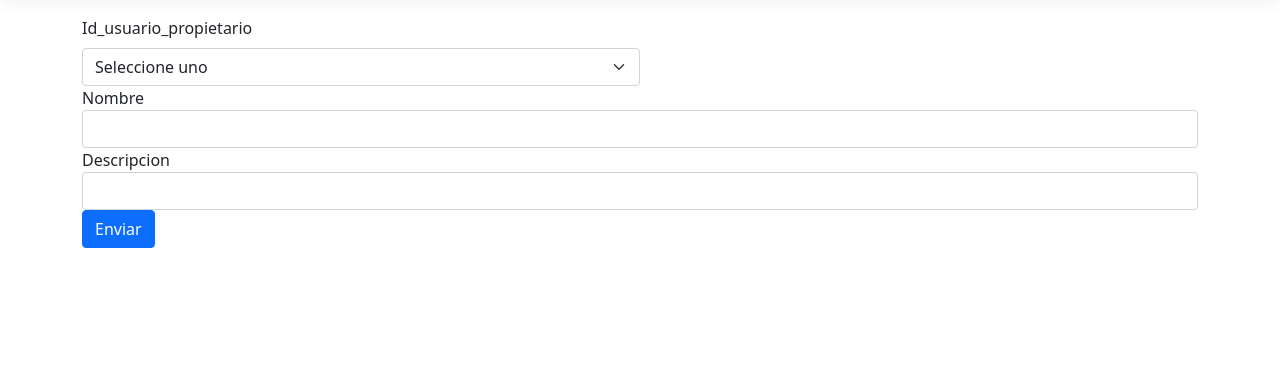
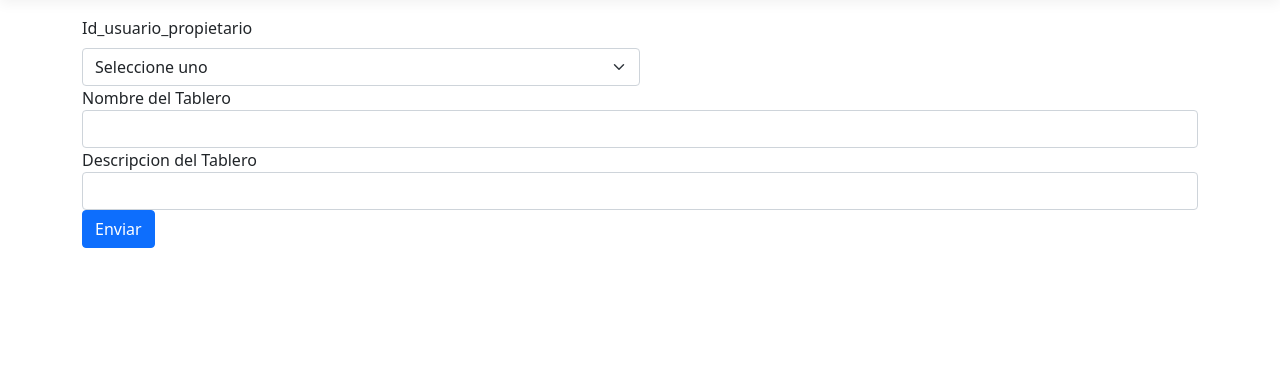
Before and after one commit to TallerDeLenguajes1/tl2-tp10-2023-William24A, an ASP.NET Core app: page /Tablero/Create in a window 1280 px wide. Shown: the part 57-422 px from the top of the page. Run offline with ASP.NET Core 8, Linux system fonts and the light colour scheme; the visitor is signed in with stand-in values (Sample User, id 1); data that the repository does not hold is empty; style sheets or scripts are compiled from the project's sources; database files in the repository are not loaded.

Commit message:
commit final

```diff
--- a/Views/Tablero/Create.cshtml
+++ b/Views/Tablero/Create.cshtml
@@ -13,12 +13,12 @@
         </select>
 
     <div class="form-group">
-        <label asp-for="@Model.Nombre">Nombre</label>
+        <label asp-for="@Model.Nombre">Nombre del Tablero</label>
         <input asp-for="@Model.Nombre" class="form-control" />
         <span asp-validation-for="@Model.Nombre" class="text-danger"></span>
     </div>
     <div class="form-group">
-        <label asp-for="@Model.Descripcion">Descripcion</label>
+        <label asp-for="@Model.Descripcion">Descripcion del Tablero</label>
         <input asp-for="@Model.Descripcion" class="form-control" />
         <span asp-validation-for="@Model.Descripcion" class="text-danger"></span>
     </div>
--- a/Views/Usuario/Listar.cshtml
+++ b/Views/Usuario/Listar.cshtml
@@ -22,7 +22,10 @@
                 <td>
                         <a asp-controller="Usuario" asp-action="Update" class="btn btn-primary"  asp-route-id="@usuario.Id">Modificar</a>
 
-                        <a asp-controller="Usuario" asp-action="Delete" asp-route-id="@usuario.Id" class="btn btn-primary" onclick="return confirm('¿Estas seguro que quieres eliminar el elemento?')">Eliminar</a>
+                        <a asp-controller="Usuario" asp-action="Delete"
+                        asp-route-id="@usuario.Id" class="btn btn-primary"
+                        onclick="return confirm('¿Estas seguro que quieres eliminar el elemento?')">
+                        Eliminar</a>
                 </td>
             </tr>
         }
```
Also changed, not shown: 1 other file.
